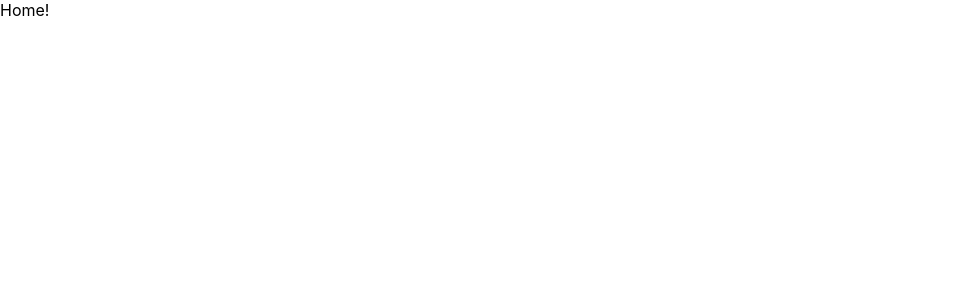
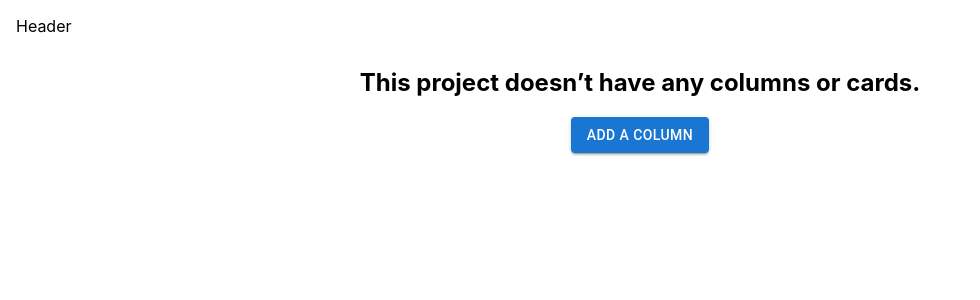
Before and after one commit to tennisonchan/kanban-dnd, a React (Create React App) app: page / in a window 1280 px wide. Shown: the top 300 px of the page, without its empty margins (0-980 px from the left). Built offline with nearby package versions, Linux system fonts and the light colour scheme.

Commit message:
Add EmptyColumn, AddColumnModal components

```diff
--- a/package.json
+++ b/package.json
@@ -3,6 +3,10 @@
   "version": "0.1.0",
   "private": true,
   "dependencies": {
+    "@emotion/react": "^11.7.1",
+    "@mui/icons-material": "^5.3.0",
+    "@mui/material": "^5.3.0",
+    "@mui/styles": "^5.3.0",
     "@testing-library/jest-dom": "^5.16.1",
     "@testing-library/react": "^11.2.7",
     "@testing-library/user-event": "^12.8.3",
@@ -10,6 +14,7 @@
     "react-dom": "^17.0.2",
     "react-router-dom": "^6.2.1",
     "react-scripts": "5.0.0",
+    "styled-components": "^5.3.3",
     "web-vitals": "^0.2.4",
     "workbox-background-sync": "^5.1.4",
     "workbox-broadcast-update": "^5.1.4",
--- /dev/null
+++ b/src/app/components/AddColumnModal.js
@@ -0,0 +1,56 @@
+import React, { useState } from "react";
+import Button from "@mui/material/Button";
+import Dialog from "@mui/material/Dialog";
+import DialogActions from "@mui/material/DialogActions";
+import DialogContent from "@mui/material/DialogContent";
+import DialogTitle from "@mui/material/DialogTitle";
+import TextField from "@mui/material/TextField";
+
+const AddColumnModal = (props) => {
+  const { isOpen, onClose, onSubmit } = props;
+  const [columnName, setColumnName] = useState("");
+  const noInputValue = !columnName;
+  const handleChange = (event) => {
+    setColumnName(event.target.value);
+  };
+  const handleClose = () => {
+    onClose();
+    setColumnName("");
+  };
+
+  return (
+    <Dialog
+      fullWidth
+      onClose={handleClose}
+      aria-labelledby="modal-title"
+      open={isOpen}
+    >
+      <DialogTitle sx={{ m: 0, p: 2 }} id="modal-title" onClose={handleClose}>
+        Add a column
+      </DialogTitle>
+      <DialogContent dividers>
+        <TextField
+          required
+          fullWidth
+          id="outlined-required"
+          label="Column name"
+          placeholder="Enter a column name (To Do, In Progress, Done)"
+          value={columnName}
+          onChange={handleChange}
+        />
+      </DialogContent>
+      <DialogActions>
+        <Button
+          autoFocus
+          variant="contained"
+          disabled={noInputValue}
+          onClick={onSubmit}
+        >
+          Create Column
+        </Button>
+      </DialogActions>
+    </Dialog>
+  );
+};
+
+export default AddColumnModal;
--- /dev/null
+++ b/src/app/components/ColumnBoard.js
@@ -0,0 +1,38 @@
+import React, { useState } from "react";
+import Box from "@mui/material/Box";
+import AddColumnModal from "app/components/AddColumnModal";
+import { makeStyles } from "@mui/styles";
+
+const useStyles = makeStyles((theme) => ({
+  columnBoard: {
+    display: "flex",
+    flexDirection: "column",
+    justifyContent: "center",
+    alignItems: "center",
+  },
+}));
+
+const ColumnBoardHeader = (props) => {};
+
+const NoteForm = (props) => {};
+
+const ColumnNote = () => {};
+
+const ColumnBoard = (props) => {
+  const { column } = props;
+  const { name, notes = {}, noteOrder = [] } = column;
+  const classes = useStyles();
+  const [isOpen, setIsOpen] = useState(false);
+
+  return (
+    <Box className={classes.columnBoard}>
+      <ColumnBoardHeader columnName={name} />
+      <NoteForm />
+      {noteOrder.map((noteId) => (
+        <ColumnNote note={notes[noteId]} />
+      ))}
+    </Box>
+  );
+};
+
+export default ColumnBoard;
--- /dev/null
+++ b/src/app/components/EmptyColumn.js
@@ -0,0 +1,48 @@
+import React, { useState } from "react";
+import Button from "@mui/material/Button";
+import AddColumnModal from "app/components/AddColumnModal";
+import { makeStyles } from "@mui/styles";
+
+const useStyles = makeStyles((theme) => ({
+  emptyColumn: {
+    display: "flex",
+    flexDirection: "column",
+    justifyContent: "center",
+    alignItems: "center",
+  },
+}));
+
+const EmptyColumn = (props) => {
+  const classes = useStyles();
+  const [isOpen, setIsOpen] = useState(false);
+
+  const handleOpen = () => {
+    setIsOpen(true);
+  };
+
+  const handleClose = () => {
+    setIsOpen(false);
+  };
+
+  const handleCreateColumn = (columnName) => {
+    handleClose();
+  };
+
+  return (
+    <div className={classes.emptyColumn}>
+      <h2>This project doesn’t have any columns or cards.</h2>
+      <div>
+        <Button variant="contained" onClick={handleOpen}>
+          Add a column
+        </Button>
+        <AddColumnModal
+          isOpen={isOpen}
+          onClose={handleClose}
+          onSubmit={handleCreateColumn}
+        />
+      </div>
+    </div>
+  );
+};
+
+export default EmptyColumn;
--- /dev/null
+++ b/src/app/components/Header.js
@@ -0,0 +1,18 @@
+import React from "react";
+import { makeStyles } from "@mui/styles";
+
+const useStyles = makeStyles((theme) => ({
+  header: {
+    height: theme.spacing(4),
+    paddingTop: theme.spacing(2),
+    paddingLeft: theme.spacing(2),
+    paddingRight: theme.spacing(2),
+  },
+}));
+
+function Header() {
+  const classes = useStyles();
+  return <div className={classes.header}>Header</div>;
+}
+
+export default Header;
--- a/src/app/components/Home.js
+++ b/src/app/components/Home.js
@@ -1,7 +1,22 @@
 import React from "react";
+import Container from "@mui/material/Container";
+import Header from "app/components/Header";
+import EmptyColumn from "app/components/EmptyColumn";
+import ColumnBoard from "app/components/ColumnBoard";
 
-function Home() {
-  return <div>Home!</div>;
+function Home(props) {
+  const { columns = {}, columnOrder = [] } = props;
+  const isNoColumns = !columns.length;
+  return (
+    <>
+      <Header />
+      {isNoColumns && <EmptyColumn />}
+      {!isNoColumns &&
+        columnOrder.map((columnId) => {
+          return <ColumnBoard column={columns[columnId]} />;
+        })}
+    </>
+  );
 }
 
 export default Home;
--- a/src/index.js
+++ b/src/index.js
@@ -5,11 +5,16 @@ import App from "app/components/App";
 import { BrowserRouter } from "react-router-dom";
 import * as serviceWorkerRegistration from "./serviceWorkerRegistration";
 import reportWebVitals from "./reportWebVitals";
+import { createTheme, ThemeProvider } from "@mui/material/styles";
+
+const theme = createTheme();
 
 ReactDOM.render(
   <BrowserRouter>
     <React.StrictMode>
-      <App />
+      <ThemeProvider theme={theme}>
+        <App />
+      </ThemeProvider>
     </React.StrictMode>
   </BrowserRouter>,
   document.getElementById("root")
```
Also changed, not shown: 1 other file (tests, documents, lock files or other folders).
